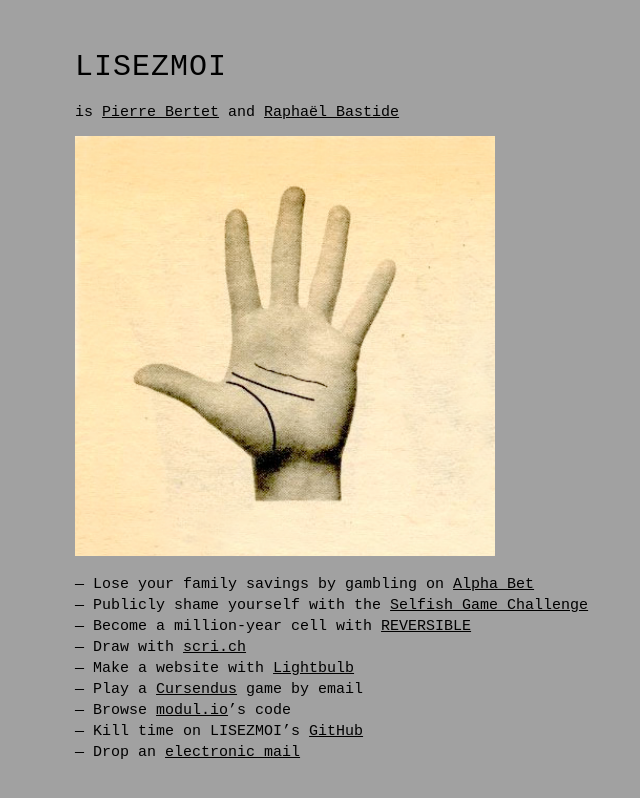
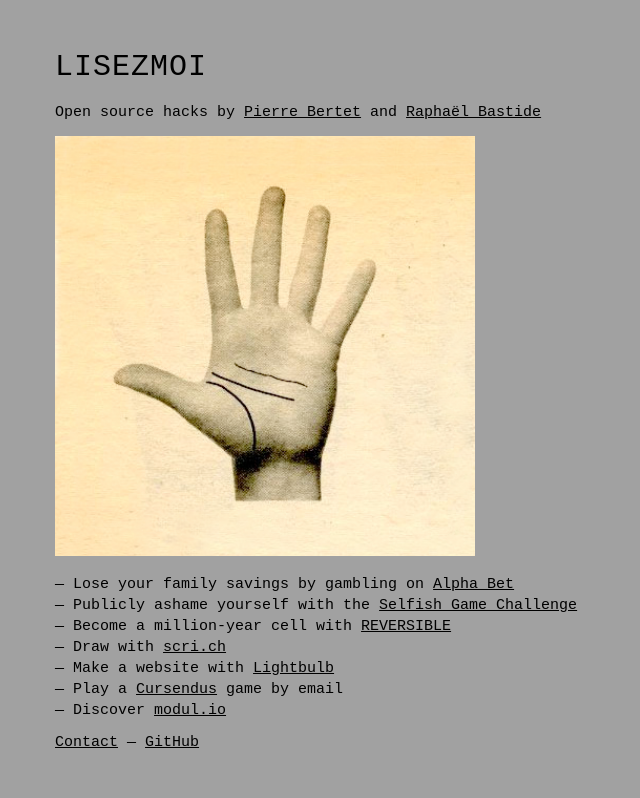
Before and after one commit to lisezmoi/lisezmoi.github.com, a plain HTML site: page index.html in a window 1280 px wide. Shown: the whole page, without its empty margins (5-645 px from the left). Drawn offline with Linux system fonts and the light colour scheme.

Commit message:
Minor update: style and wording

```diff
--- a/index.html
+++ b/index.html
@@ -5,7 +5,7 @@
   <title>LISEZMOI</title>
   <style>
     body{font-family:Courier New; background:#A1A1A1;
-         min-width:630px;margin:50px 80px 0; font-size:15px;}
+         min-width:630px;margin:50px 50px 50px 60px; font-size:15px;}
     h1{font-weight:normal; letter-spacing:1px;}
     a{color:black;}
     a:visited{color:#333;}
@@ -16,18 +16,17 @@
 </head>
 <body>
   <h1>LISEZMOI</h1>
-  <p>is <a href="http://pierrebertet.net/">Pierre Bertet</a> and <a href="http://raphaelbastide.com/">Raphaël Bastide</a></p>
-  <img width="420" height="420" title="LISEZMOI" alt="LISEZMOI logo" src="logo.png" />
+	<p>Open source hacks by <a href="http://pierrebertet.net/">Pierre Bertet</a> and <a href="http://raphaelbastide.com/">Raphaël Bastide</a></p>
+  <img width="420" height="420" title="LISEZMOI" alt="LISEZMOI logo" src="lisezmoi.png" />
   <ul>
     <li>Lose your family savings by gambling on <a href="http://lisezmoi.2015.nodeknockout.com/">Alpha Bet</a></li>
-    <li>Publicly shame yourself with the <a href="http://lisezmoi.org/selfishgame/">Selfish Game Challenge</a></li>
+    <li>Publicly ashame yourself with the <a href="http://lisezmoi.org/selfishgame/">Selfish Game Challenge</a></li>
     <li>Become a million-year cell with <a href="http://lisezmoi.org/reversible/">REVERSIBLE</a></li>
     <li>Draw with <a href="http://scri.ch/">scri.ch</a></li>
     <li>Make a website with <a href="https://github.com/lisezmoi/lightbulb">Lightbulb</a></li>
     <li>Play a <a href="http://cursend.us/">Cursendus</a> game by email</li>
-    <li>Browse <a href="https://github.com/lisezmoi/modul.io">modul.io</a>’s code</li>
-    <li>Kill time on LISEZMOI’s <a href="https://github.com/lisezmoi/">GitHub</a></li>
-    <li>Drop an <a href="mailto:contact@lisezmoi.org?subject=ಠ_ಠ">electronic mail</a></li>
+    <li>Discover <a href="https://github.com/lisezmoi/modul.io">modul.io</a></li>
   </ul>
+  <p><a href="mailto:contact@lisezmoi.org?subject=ಠ_ಠ">Contact</a> — <a href="https://github.com/lisezmoi/">GitHub</a></p>
 </body>
 </html>
```
Also changed, not shown: lisezmoi.png (renamed from logo.png).
